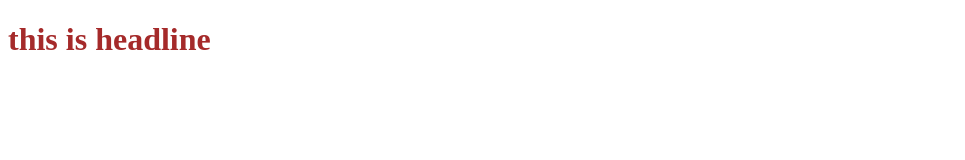
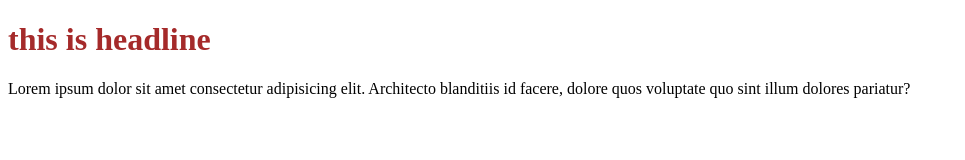
Before and after one commit to Tanvir-Mahamud/My-first-practice, a plain HTML site: page index.html in a window 1280 px wide. Shown: the whole page, without its empty margins (0-965 px from the left). Drawn offline with Linux system fonts and the light colour scheme.

Commit message:
this is update

```diff
--- a/index.html
+++ b/index.html
@@ -11,6 +11,8 @@
     </h1>
 </head>
 <body>
+    <p>Lorem ipsum dolor sit amet consectetur adipisicing elit. Architecto blanditiis id facere, dolore quos voluptate quo sint illum dolores pariatur?
+    </p>
 
 </body>
 </html>
```
